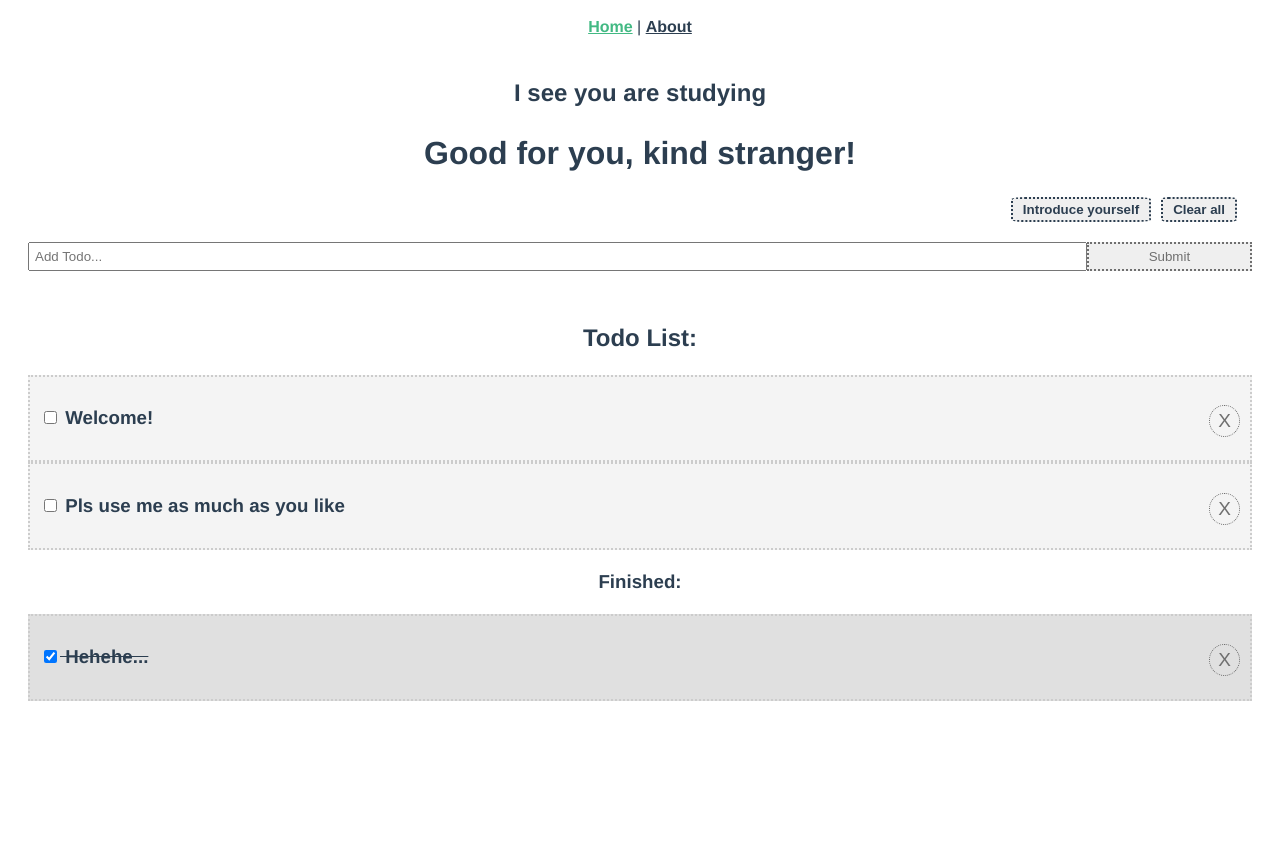
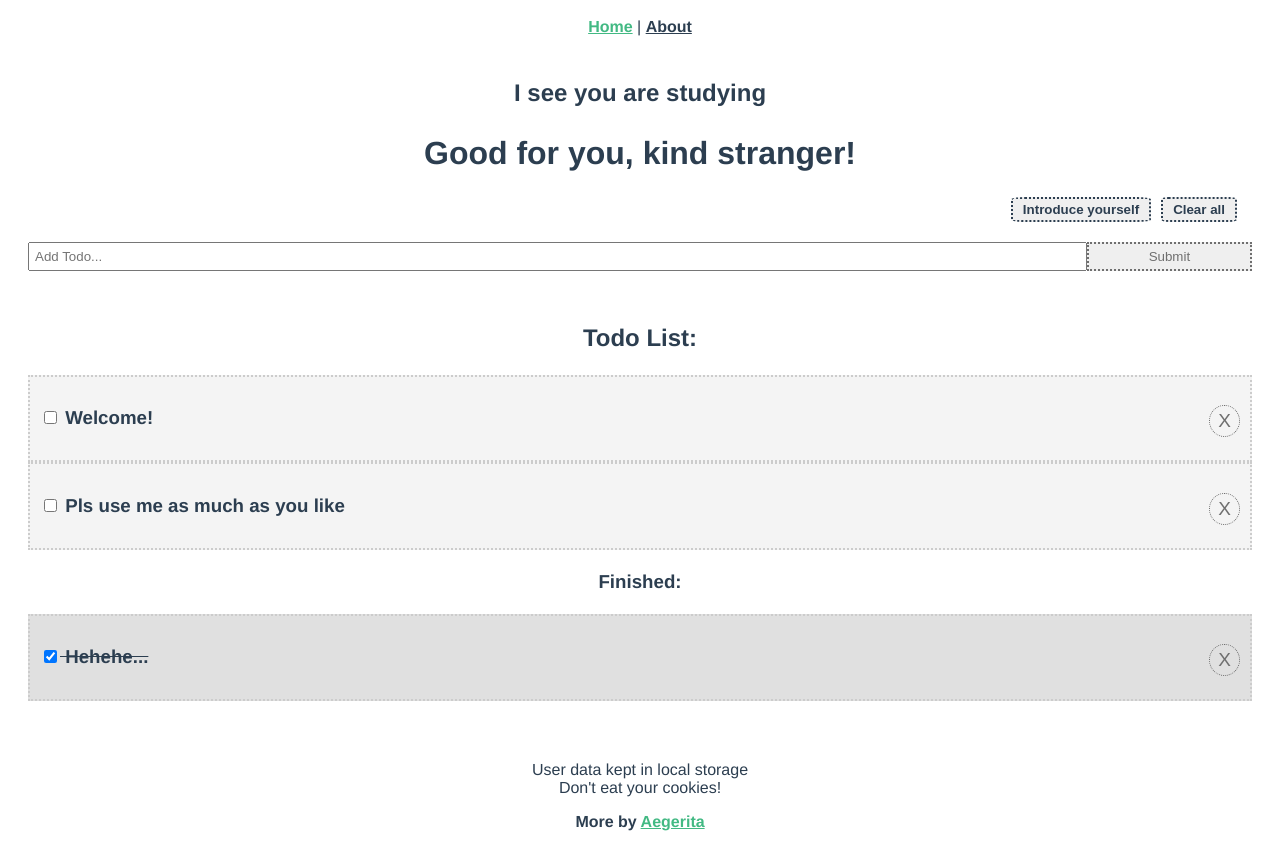
Before and after one commit to aegerita/ProductibiliBuddy, a Vue app: page /#/ in a window 1280 px wide. Before the commit the page ends 800 px from the top, so only its background shows below. Built offline with nearby package versions, Linux system fonts and the light colour scheme.

Commit message:
bottom text

```diff
--- a/src/App.vue
+++ b/src/App.vue
@@ -7,6 +7,13 @@
 		<keep-alive>
 				<router-view/>
 		</keep-alive>
+		<div id="tail">
+				<p>
+					User data kept in local storage<br>
+					Don't eat your cookies! <br>
+				</p>
+				<p><strong>More by <a href="https://github.com/aegerita">Aegerita</a></strong></p>
+			</div>
 	</div>
 </template>
 
@@ -28,7 +35,11 @@
 	color: #2c3e50;
 }
 
-#nav a.router-link-exact-active {
+#nav a.router-link-exact-active, #tail a{
 	color: #42b983;
 }
+
+#tail {
+	margin-top: 60px;
+}
 </style>
--- a/src/components/Todoitem.vue
+++ b/src/components/Todoitem.vue
@@ -8,7 +8,6 @@
 			<!-- send event -->
 			<button @click.stop="$emit('del-todo', todo)">X</button>
 		</h3>
-
 	</div>
 </template>
 
```
Also changed, not shown: src/components/AddTodo.vue (indentation only), src/components/Header.vue (indentation only), src/components/Todos.vue (indentation only), src/views/About.vue (indentation only), src/views/Home.vue (indentation only). Lines whose indentation alone changed are shown as unchanged.
